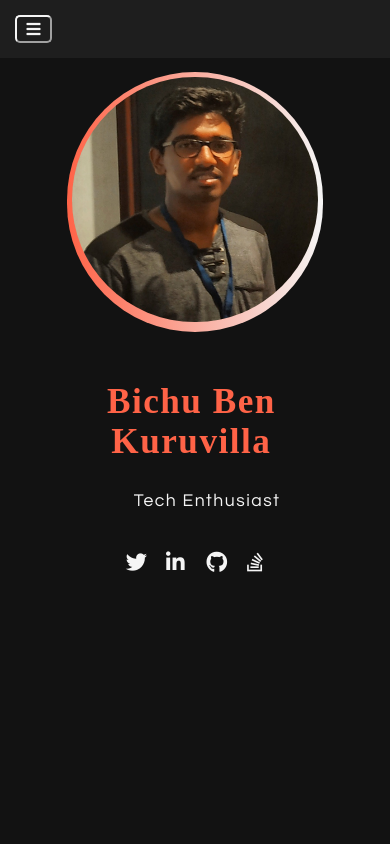
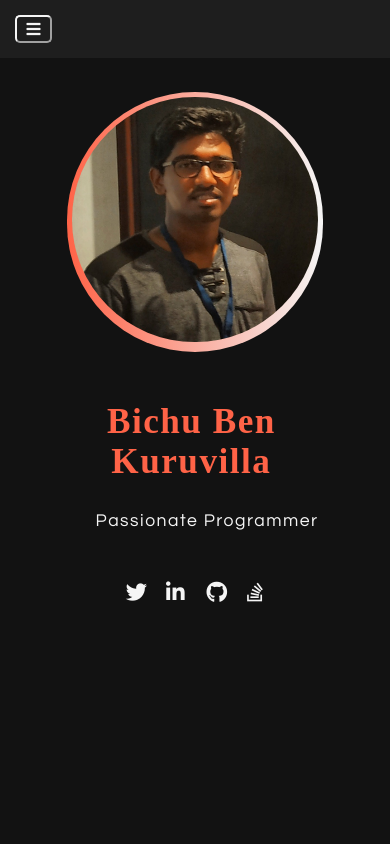
Before and after one commit to ben-jnr/ben-jnr.github.io, a React (Create React App) app: page / in a window 390 px wide. Shown: the top 844 px of the page. Built offline with nearby package versions, Linux system fonts and the light colour scheme; a web font is replaced by a local one.

Commit message:
overflow errors rectified

```diff
--- a/src/styles/Home.css
+++ b/src/styles/Home.css
@@ -38,44 +38,44 @@
 #Tagline {
     font-size: 1.2em;
     padding-top: 20px;
+    width:30vw;
+    height: 30px;
+    position: absolute;
+
 }
 
 .Tag {
     color:whitesmoke !important;
     position: absolute;
-    text-decoration: none;
+    width:fit-content;
+    height: 100%;
     line-height: 3vw;
-    background-image: linear-gradient(tomato, tomato);
-    background-size: 20px 0.15em;
-    background-position-y: 100%;
-    background-position-x: 0%;
-    background-repeat: no-repeat;
 }
 
 .Tag1 {
     opacity:0%;
-    animation: Tag1Visible 10s infinite ease-in-out;
-    -webkit-animation: Tag1Visible 10s infinite ease-in-out;
-    -moz-animation: Tag1Visible 10s infinite ease-in-out;
-    -o-animation: Tag1Visible 10s infinite ease-in-out;
+    animation: Tag1Visible 7s infinite ease-in-out;
+    -webkit-animation: Tag1Visible 7s infinite ease-in-out;
+    -moz-animation: Tag1Visible 7s infinite ease-in-out;
+    -o-animation: Tag1Visible 7s infinite ease-in-out;
     color:whitesmoke;
 }
 
 .Tag2 {
     opacity:0%;
-    animation: Tag2Visible 10s infinite ease-in-out;
-    -webkit-animation: Tag2Visible 10s infinite ease-in-out;
-    -moz-animation: Tag2Visible 10s infinite ease-in-out;
-    -o-animation: Tag2Visible 10s infinite ease-in-out;
+    animation: Tag2Visible 7s infinite ease-in-out;
+    -webkit-animation: Tag2Visible 7s infinite ease-in-out;
+    -moz-animation: Tag2Visible 7s infinite ease-in-out;
+    -o-animation: Tag2Visible 7s infinite ease-in-out;
     color:whitesmoke;
 }
 
 .Tag3 {
     opacity:0%;
-    animation: Tag3Visible 10s infinite ease-in-out;
-    -webkit-animation: Tag3Visible 10s infinite ease-in-out;
-    -moz-animation: Tag3Visible 10s infinite ease-in-out;
-    -o-animation: Tag3Visible 10s infinite ease-in-out;
+    animation: Tag3Visible 7s infinite ease-in-out;
+    -webkit-animation: Tag3Visible 7s infinite ease-in-out;
+    -moz-animation: Tag3Visible 7s infinite ease-in-out;
+    -o-animation: Tag3Visible 7s infinite ease-in-out;
     color:whitesmoke;
 }
 
@@ -156,7 +156,7 @@
 }
 
 .Social {
-    padding-top: 70px;
+    padding-top: 100px;
     display: flex;
     width:37%;
     margin-right: auto;
@@ -201,7 +201,7 @@
         display: grid;
         grid-template-rows: auto atuo;
         height:fit-content;
-        margin-top:40px;
+        margin-top:60px;
         padding-top:100px !important;
     }
 
@@ -274,7 +274,7 @@
         display: grid;
         grid-template-rows: auto atuo;
         height:fit-content;
-        margin-top:40px;
+        margin-top:60px;
         padding-top:100px !important;
     }
 
--- a/src/styles/Navbar.css
+++ b/src/styles/Navbar.css
@@ -115,6 +115,10 @@
         border-color: whitesmoke;
     }
 
+    .Nav3BarsButton:focus {
+        outline: none;
+        box-shadow: none;
+      }
 
     #PhoneMenu {
         display: block;
```
